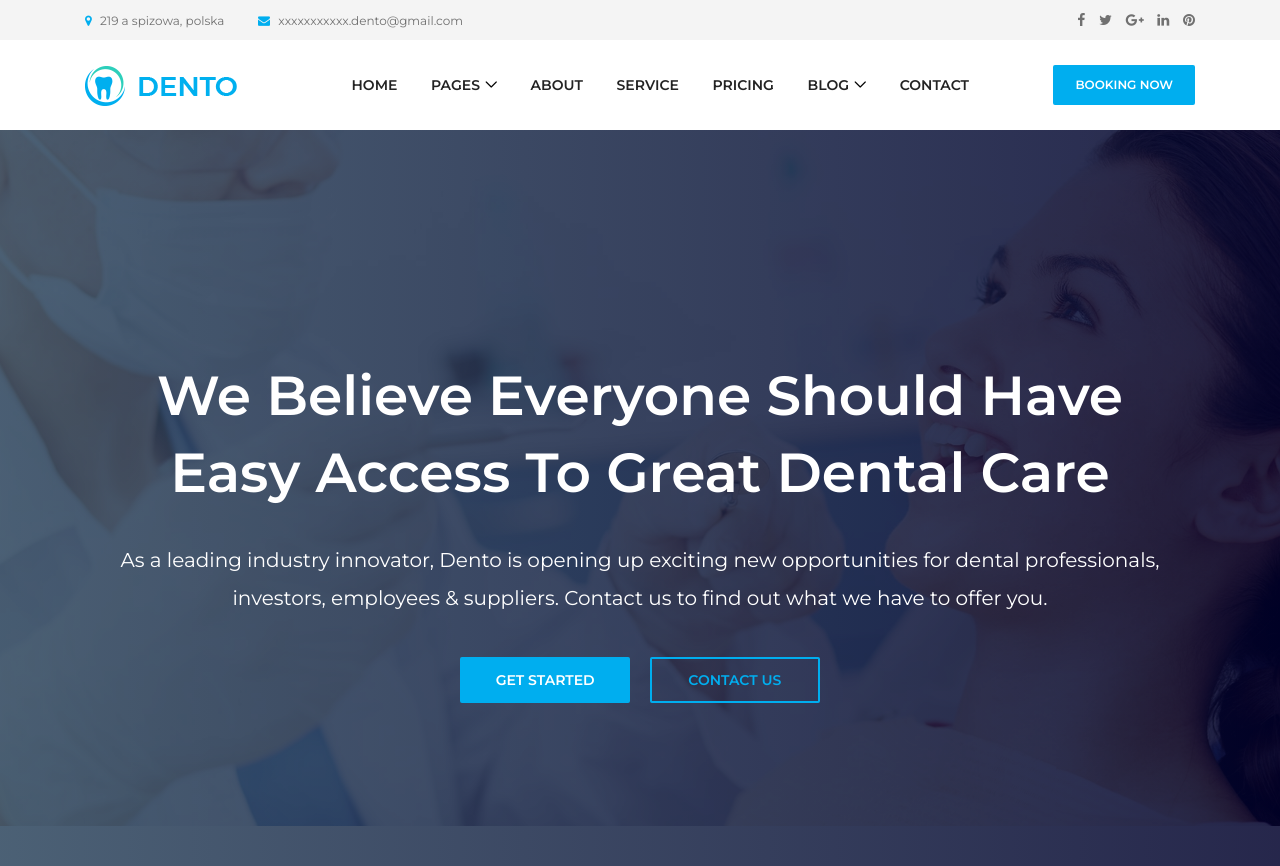
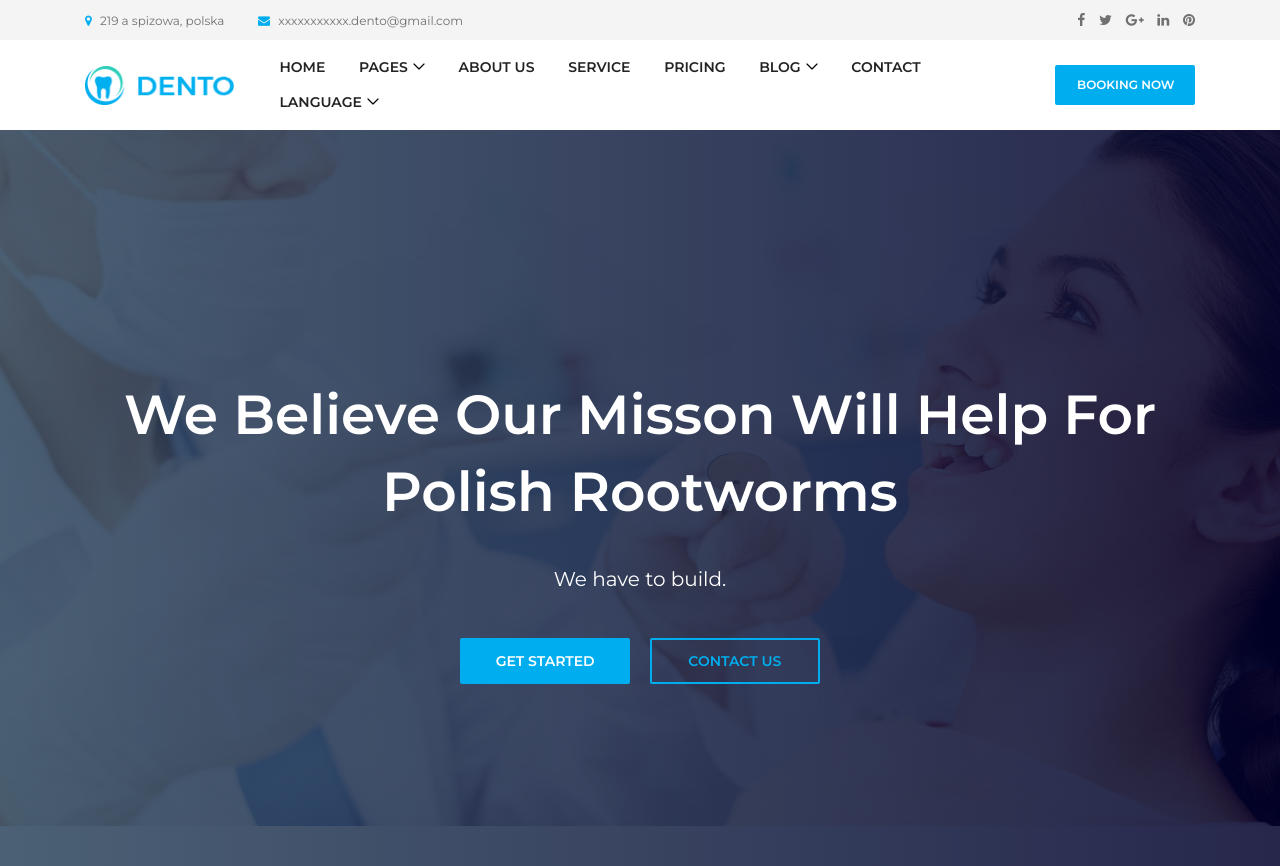
Before and after one commit to gmateusz92/dental, a Django app: template website/templates/home.html in a window 1280 px wide. Shown: the top 866 px of the page. Run offline with Django 4.2, Linux system fonts and the light colour scheme; the template is opened without the code that fills it, so the values that code supplies are empty; some libraries are stand-ins or nearby versions; some web fonts are replaced.

Commit message:
first comit

```diff
--- a/dental/urls.py
+++ b/dental/urls.py
@@ -15,8 +15,20 @@ Including another URLconf
 """
 from django.contrib import admin
 from django.urls import path, include
+from django.conf.urls.i18n import i18n_patterns
+from django.utils.translation import gettext_lazy as _
 
 urlpatterns = [
-    path('admin/', admin.site.urls),
-    path('', include('website.urls')),
+    path(_('admin/'), admin.site.urls),
+    #path('', include('website.urls')),
 ]
+
+urlpatterns += i18n_patterns (
+    #path('', include('website.urls')),
+    path('', include('website.urls', namespace='website'))
+)
+
+#urlpatterns = [
+  # path(_('admin/'), admin.site.urls),
+  # path('', include('website.urls')),
+#]
--- a/website/templates/contact.html
+++ b/website/templates/contact.html
@@ -193,9 +193,7 @@
           <div class="contact-form">
             <!-- Section Heading -->
             <div class="section-heading">
-              {% if form %}
               <h2>Email send - {{ message_name }}</h2>
-              {% else %}
               <div class="line"></div>
             </div>
             <!-- Form -->
@@ -216,13 +214,12 @@
                 </div>
               </div>
             </form>
-
           </div>
         </div>
       </div>
     </div>
   </section>
-  {% endif %}
+
   <!-- ***** Contact Area End ***** -->
 
   <!-- ***** Footer Area Start ***** -->
--- a/website/templates/home.html
+++ b/website/templates/home.html
@@ -1,5 +1,5 @@
 {% load static %}
-
+{% load i18n %}
 
 <!DOCTYPE html>
 <html lang="en">
@@ -83,16 +83,16 @@
               <!-- Nav Start -->
               <div class="classynav">
                 <ul id="nav">
-                  <li><a href="{% url 'home' %}">Home</a></li>
-                  <li><a href="#">Pages</a>
+                  <li><a href="{% url 'website:home' %}">{% trans "Home" %}</a></li>
+                  <li><a href="#">{% trans "Pages" %}</a>
                     <ul class="dropdown">
-                      <li><a href="index.html">- Home</a></li>
-                      <li><a href="about.html">- About Us</a></li>
-                      <li><a href="service.html">- Service</a></li>
-                      <li><a href="pricing.html">- Pricing</a></li>
-                      <li><a href="blog.html">- Blog</a></li>
-                      <li><a href="blog-details.html">- Blog Details</a></li>
-                      <li><a href="contact.html">- Contact</a></li>
+                      <li><a href="index.html">{% trans "Home" %}</a></li>
+                      <li><a href="about.html">{% trans "About Us" %}</a></li>
+                      <li><a href="service.html">{% trans "Service" %}</a></li>
+                      <li><a href="pricing.html">{% trans "Pricing" %}</a></li>
+                      <li><a href="blog.html">{% trans "Blog" %}</a></li>
+                      <li><a href="blog-details.html">{% trans "Blog Details" %}</a></li>
+                      <li><a href="contact.html">{% trans "Contact" %}</a></li>
                       <li><a href="#">- Dropdown</a>
                         <ul class="dropdown">
                           <li><a href="#">- Dropdown Item</a></li>
@@ -110,18 +110,39 @@
                       </li>
                     </ul>
                   </li>
-                  <li><a href="about.html">About</a></li>
-                  <li><a href="service.html">Service</a></li>
-                  <li><a href="pricing.html">Pricing</a></li>
-                  <li><a href="#">Blog</a>
+                  <li><a href="about.html">{% trans "About Us" %}</a></li>
+                  <li><a href="service.html">{% trans "Service" %}</a></li>
+                  <li><a href="pricing.html">{% trans "Pricing" %}</a></li>
+                  <li><a href="#">{% trans "Blog" %}</a>
                     <ul class="dropdown">
                       <li><a href="blog.html">- Blog</a></li>
                       <li><a href="blog-details.html">- Blog Details</a></li>
                     </ul>
                   </li>
-                  <li><a href="{% url 'contact' %}">Contact</a></li>
+                  <li><a href="{% url 'website:contact' %}">{% trans "Contact" %}</a></li>
+
+
+                  <li><a href="#">language</a>
+                    <ul class="dropdown">
+
+                    <ul class="dropdown-menu" aria-labelledby="navbarDropdown"></ul>
+                      {% get_current_language as LANGUAGE_CODE %}
+                      {% get_available_languages as LANGUAGES %}
+                      {% get_language_info_list for LANGUAGES as languages %}
+
+                      {% for lang in languages %}
+                        <li>
+                        <a class="dropdown-item" href="/{{ lang.code }}/">
+                            {{ lang.name_local }}
+                        </a>
+                        </li>
+                      {% endfor %}
+                    </ul>
+                  </li>
                 </ul>
               </div>
+
+
               <!-- Nav End -->
             </div>
 
@@ -145,9 +166,8 @@
             <div class="col-12">
               <!-- Welcome Text -->
               <div class="welcome-text text-center">
-                <h2 data-animation="fadeInUp" data-delay="100ms">We Believe Everyone Should Have Easy Access To Great Dental Care</h2>
-                <p data-animation="fadeInUp" data-delay="300ms">As a leading industry innovator, Dento is opening up exciting new opportunities for dental professionals, investors, employees & suppliers. Contact us to find out what we have to
-                  offer you.</p>
+                <h2 data-animation="fadeInUp" data-delay="100ms">{% trans "We believe our misson will help for polish rootworms " %}</h2>
+                <p data-animation="fadeInUp" data-delay="300ms">{% trans "We have to build." %}</p>
                 <div class="welcome-btn-group">
                   <a href="#" class="btn dento-btn mx-2" data-animation="fadeInUp" data-delay="500ms">Get Started</a>
                   <a href="#" class="btn dento-btn mx-2 active" data-animation="fadeInUp" data-delay="700ms">Contact Us</a>
@@ -165,9 +185,8 @@
             <div class="col-12">
               <!-- Welcome Text -->
               <div class="welcome-text text-center">
-                <h2 data-animation="fadeInDown" data-delay="100ms">We Believe Everyone Should Have Easy Access To Great Dental Care</h2>
-                <p data-animation="fadeInDown" data-delay="300ms">As a leading industry innovator, Dento is opening up exciting new opportunities for dental professionals, investors, employees & suppliers. Contact us to find out what we have to
-                  offer you.</p>
+                <h2 data-animation="fadeInDown" data-delay="100ms">{% trans "We Believe Everyone Should Have Easy Access To Normal House." %}</h2>
+                <p data-animation="fadeInDown" data-delay="300ms">{% trans "As a leading industry DAWIDZOIR provides everthing." %}</p>
                 <div class="welcome-btn-group">
                   <a href="#" class="btn dento-btn mx-2" data-animation="fadeInDown" data-delay="500ms">Get Started</a>
                   <a href="#" class="btn dento-btn mx-2 active" data-animation="fadeInDown" data-delay="700ms">Contact Us</a>
--- a/website/urls.py
+++ b/website/urls.py
@@ -1,5 +1,7 @@
 from django.urls import path
 from . import views
+
+app_name = 'website' #jezeli dodajemy tutaj app_name to w templates dajemy np href="{% url 'website:contact' %}
 
 urlpatterns = [
     path('', views.home, name='home'),
```
Also changed, not shown: dental/settings.py (+25 -7 lines), website/views.py (+13 -1 lines).
